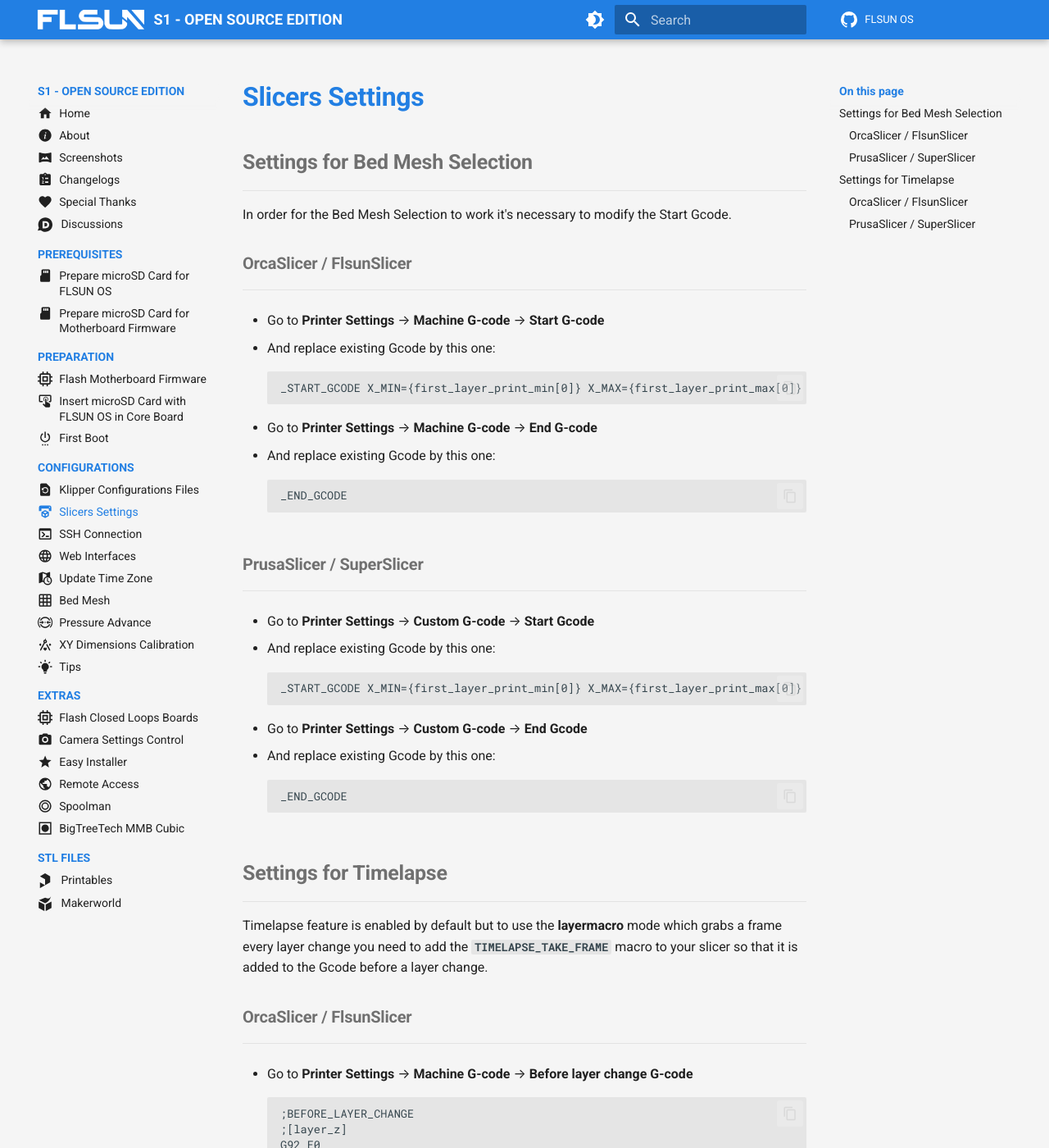
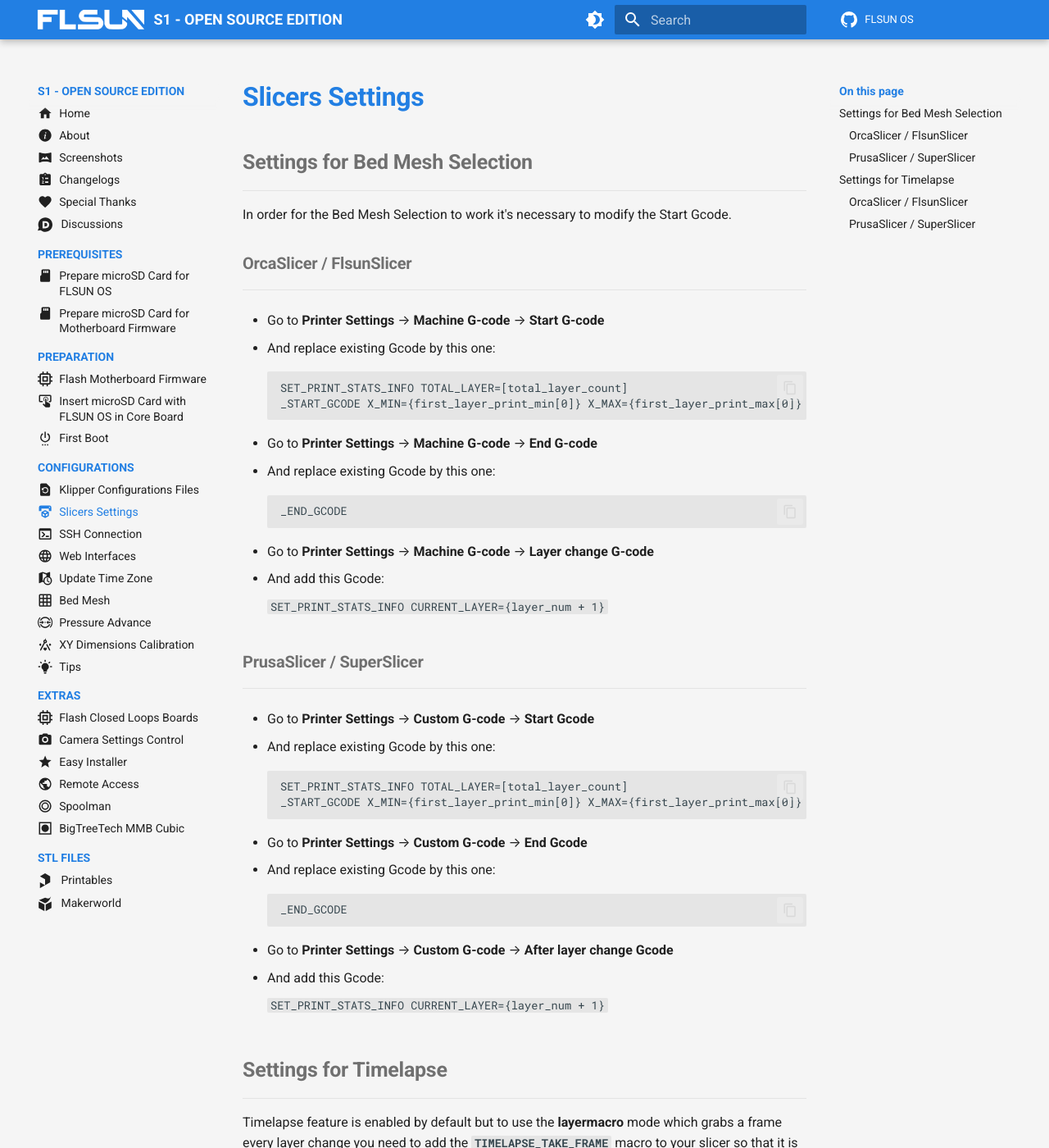
Before and after one commit to Guilouz/FLSUN-S1-Open-Source-Edition, an MkDocs documentation site: the page built from docs/slicers-settings.md, in a window 1280 px wide and 1400 px high. Shown: the whole window at 82% size. Built offline with MkDocs 1.6.1 and Material for MkDocs 9.7.7, drawn with Linux system fonts in a browser that asks for light colours; comment, search, counter and statistics services are not loaded.

Commit message:
Update slicers-settings.md

````diff
--- a/docs/slicers-settings.md
+++ b/docs/slicers-settings.md
@@ -15,6 +15,7 @@ In order for the Bed Mesh Selection to work it's necessary to modify the Start G
 - And replace existing Gcode by this one:
 
     ```
+    SET_PRINT_STATS_INFO TOTAL_LAYER=[total_layer_count]
 	_START_GCODE X_MIN={first_layer_print_min[0]} X_MAX={first_layer_print_max[0]} Y_MIN={first_layer_print_min[1]} Y_MAX={first_layer_print_max[1]} BED_TEMP=[first_layer_bed_temperature] HOTEND_TEMP=[first_layer_temperature]
     ```
 
@@ -26,6 +27,15 @@ In order for the Bed Mesh Selection to work it's necessary to modify the Start G
     _END_GCODE
     ```
 
+ - Go to **Printer Settings** → **Machine G-code** → **Layer change G-code**
+
+ - And add this Gcode:
+
+     ```
+ 	SET_PRINT_STATS_INFO CURRENT_LAYER={layer_num + 1}
+     ```
+
+
 ###  PrusaSlicer / SuperSlicer
 <hr>
 
@@ -34,6 +44,7 @@ In order for the Bed Mesh Selection to work it's necessary to modify the Start G
 - And replace existing Gcode by this one:
 
     ```
+    SET_PRINT_STATS_INFO TOTAL_LAYER=[total_layer_count]
     _START_GCODE X_MIN={first_layer_print_min[0]} X_MAX={first_layer_print_max[0]} Y_MIN={first_layer_print_min[1]} Y_MAX={first_layer_print_max[1]} BED_TEMP=[first_layer_bed_temperature] HOTEND_TEMP=[first_layer_temperature]
     ```
 
@@ -44,6 +55,14 @@ In order for the Bed Mesh Selection to work it's necessary to modify the Start G
     ```
     _END_GCODE
     ```
+
+ - Go to **Printer Settings** → **Custom G-code** → **After layer change Gcode**
+
+ - And add this Gcode:
+
+     ```
+ 	SET_PRINT_STATS_INFO CURRENT_LAYER={layer_num + 1}
+     ```
 
 
 ## Settings for Timelapse
````
